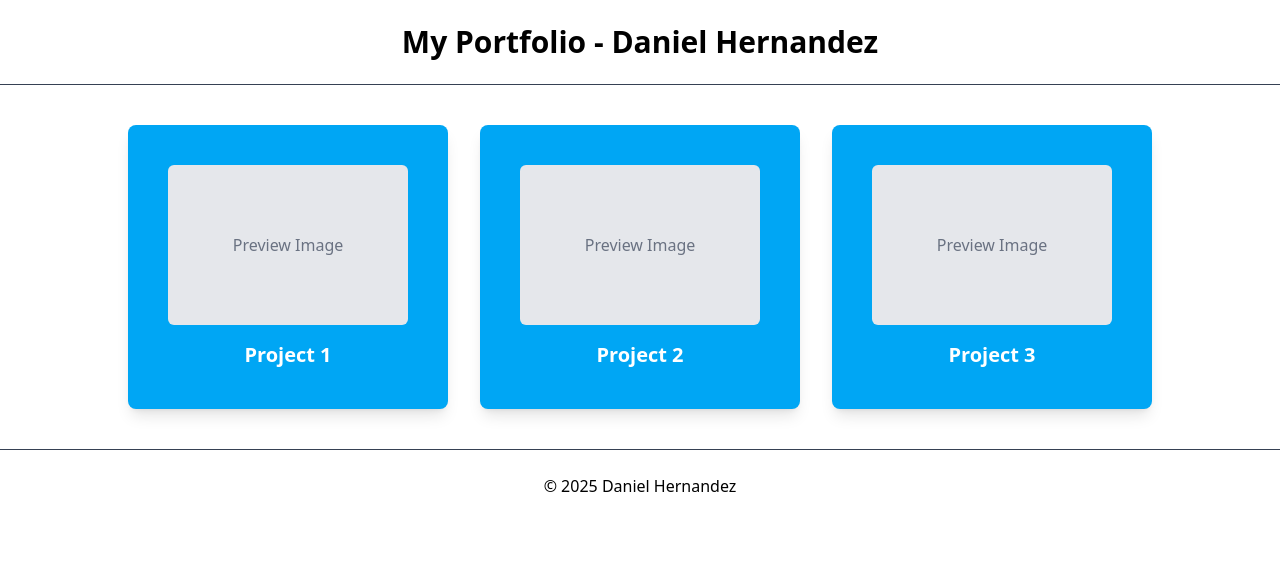
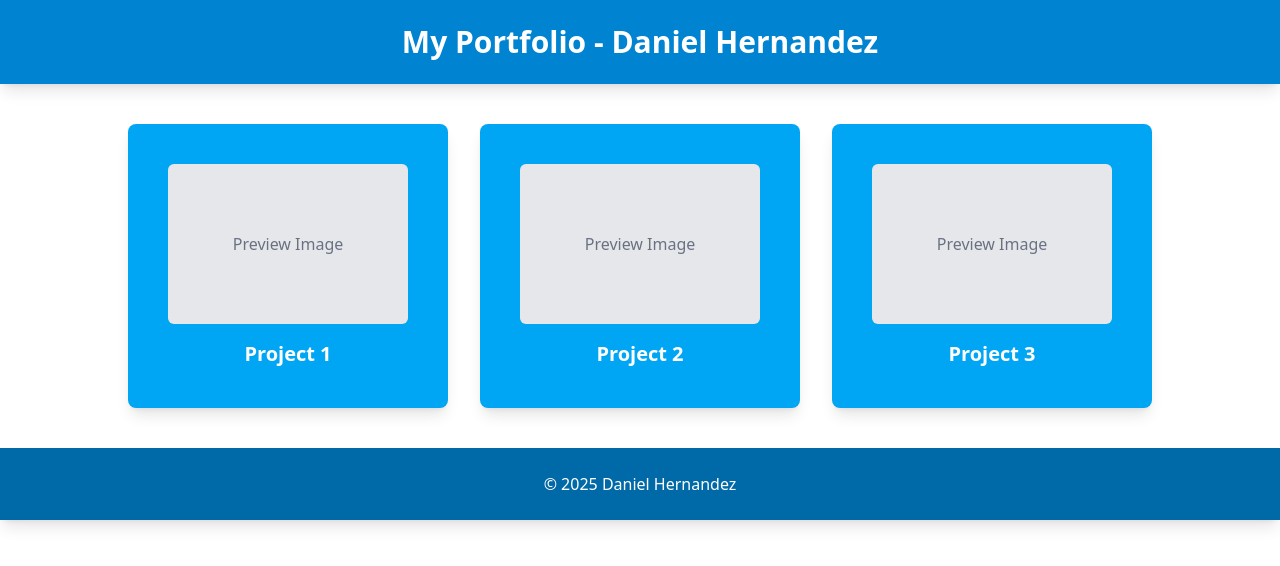
Before and after one commit to danielbnhz/daniel-portfolio, a React (Vite) app: page / in a window 1280 px wide. Shown: the top 566 px of the page. Built offline with nearby package versions, Linux system fonts and the light colour scheme.

Commit message:
added drop shadow to components and also added a hover effect on image placeholders

```diff
--- a/src/components/Footer.jsx
+++ b/src/components/Footer.jsx
@@ -2,7 +2,7 @@ import React from "react";
 
 export default function Footer({ text }) {
   return (
-    <footer className="p-6 text-center border-t border-gray-700">
+    <footer className="p-6 text-center bg-sky-700 text-white shadow-lg">
       {text}
     </footer>
   );
--- a/src/components/Header.jsx
+++ b/src/components/Header.jsx
@@ -2,7 +2,7 @@ import React from "react";
 
 export default function Header({ title }) {
   return (
-    <header className="p-6 text-center text-3xl font-bold border-b border-gray-700">
+    <header className="p-6 text-center text-3xl font-bold bg-sky-600 text-white shadow-lg">
       {title}
     </header>
   );
--- a/src/components/Portfoliocard.jsx
+++ b/src/components/Portfoliocard.jsx
@@ -5,7 +5,7 @@ export default function PortfolioCard({ title, bgColor, textColor }) {
     <section
       className={`rounded-lg shadow-lg w-80 text-center p-10 bg-sky-500 text-white`}
     >
-      <div className="bg-gray-200 h-40 w-full mb-4 rounded-md flex items-center justify-center">
+      <div className="bg-gray-200 h-40 w-full mb-4 rounded-md flex items-center justify-center transform transition-transform duration-300 hover:scale-105">
         <span className="text-gray-500">Preview Image</span>
       </div>
 
```
